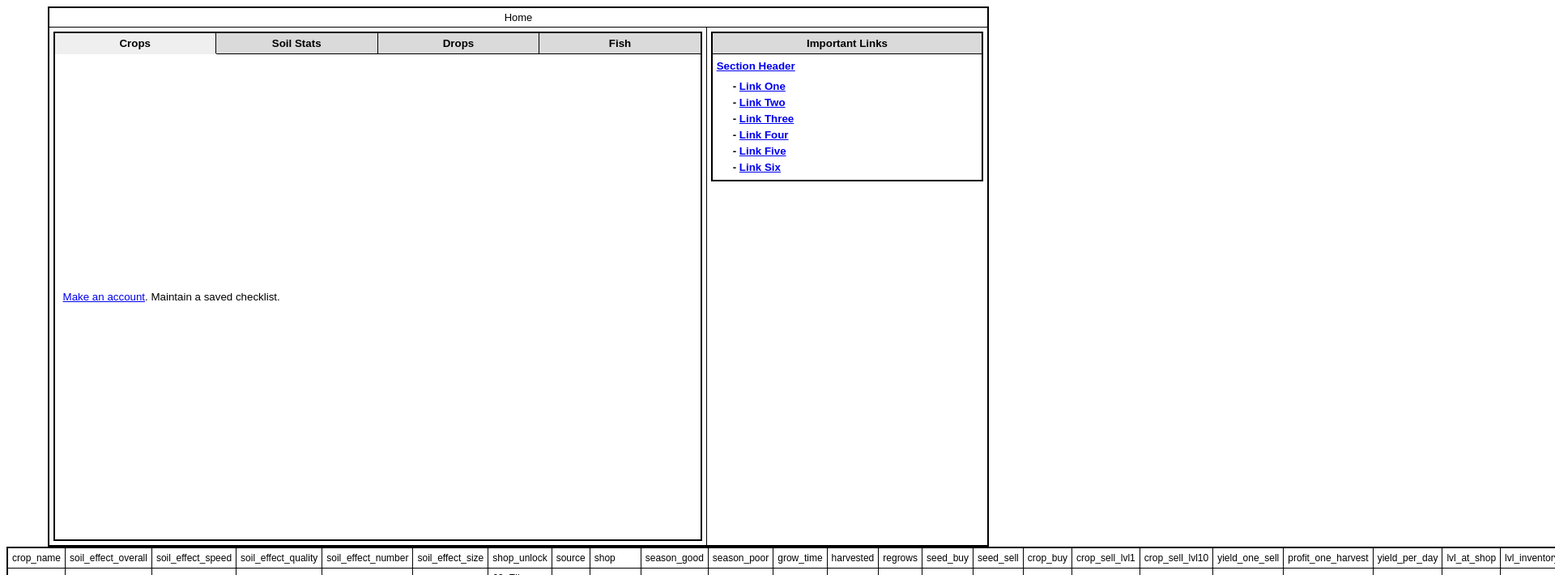
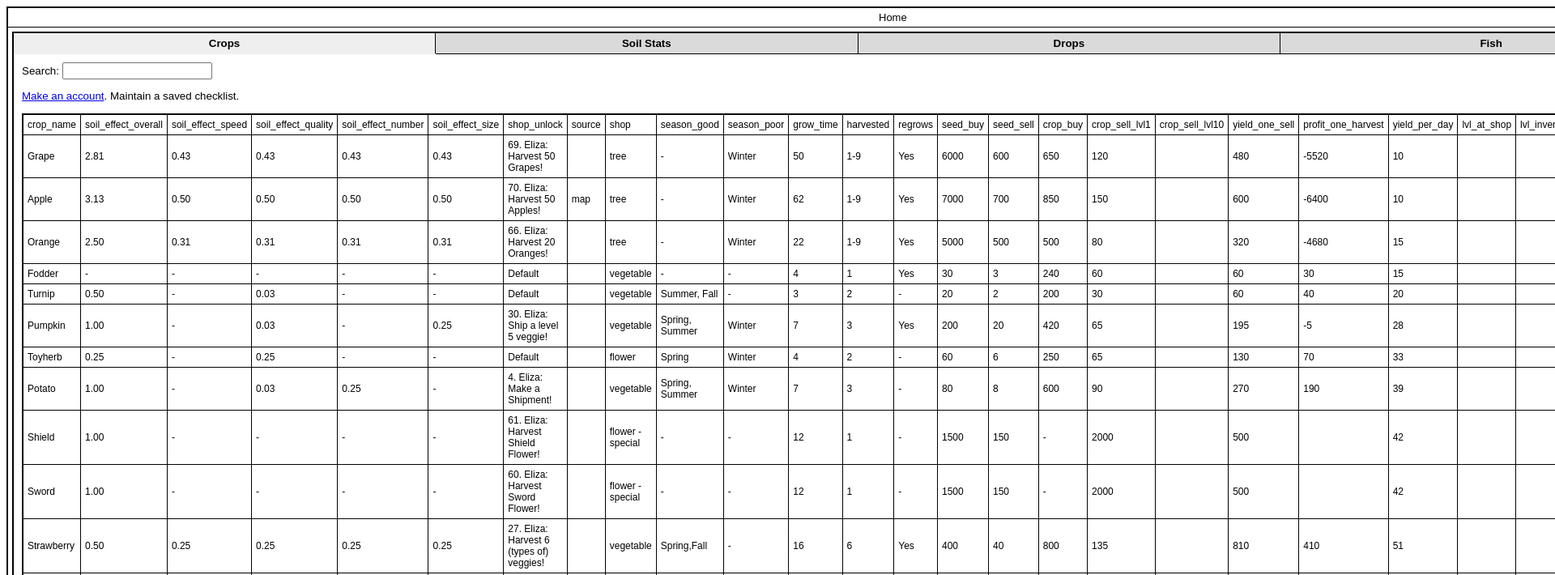
Before and after one commit to sixthfore/sixthfore.github.io, a plain HTML site: page index.html in a window 1280 px wide. Shown: the top 710 px of the page at 81% size, 1920 px wide, since content can reach past the window. Drawn offline with nearby package versions, Linux system fonts and the light colour scheme.

Commit message:
Table is now located in the tab content box, instead of outside of it. Some search function has also been implemented now, courtesy of M. Need to tweak with that and organize the tables more.

```diff
--- a/index.html
+++ b/index.html
@@ -1,3 +1,6 @@
+
+<script src="https://d3js.org/d3.v4.0.0-alpha.50.min.js"></script>
+<script src="https://d3js.org/d3.v3.min.js" charset="utf-8"></script>
 <script type="text/javascript">
 <!--
 
@@ -150,26 +153,12 @@ var DTT = {
 
             <!-- FIRST TAB --!>
             <div id="pro_welcome">
-
-              <script src="https://d3js.org/d3.v4.0.0-alpha.50.min.js"></script>
-              <script src="https://d3js.org/d3.v3.min.js" charset="utf-8"></script>
-              <script type="text/javascript"charset="utf-8">
-                d3.text("crops.csv", function(data) {
-                  var parsedCSV = d3.csv.parseRows(data);
-                  var container = d3.select("body")
-                    .append("table")
-                    .selectAll("tr")
-                        .data(parsedCSV).enter()
-                        .append("tr")
-                    .selectAll("td")
-                        .data(function(d) { return d; }).enter()
-                        .append("td")
-                        .text(function(d) { return d; });
-                  });
-              </script>
+              Search: <input id="search" type="text">
 
               <p><a href="/index.cgi?action=register">Make an account</a>.
               Maintain a saved checklist.</p>
+
+              <div id="theTableThing"></div>
             </div>
 
             <!-- SECOND TAB --!>
@@ -250,3 +239,36 @@ DTT.init();
 
 //-->
 </script>
+
+<script type="text/javascript"charset="utf-8">
+d3.text("crops.csv", function(data) {
+    var parsedCSV = d3.csv.parseRows(data);
+    var search = document.getElementById('search')
+
+    search.addEventListener('input', function() {
+      displayFilteredColumns(search.value);
+    });
+
+    var displayFilteredColumns = function(query) {
+    query = query || '';
+      var filteredCSV = parsedCSV.map(function(row) {
+        return row.filter(function(col, idx) {
+          return parsedCSV[0][idx].indexOf(query) >= 0 || idx == 0;
+        });
+      });
+
+      document.getElementById("theTableThing").innerHTML =  '';
+      var container = d3.select("#theTableThing")
+        .append("table")
+        .selectAll("tr")
+            .data(filteredCSV).enter()
+            .append("tr")
+        .selectAll("td")
+            .data(function(d) { return d; }).enter()
+            .append("td")
+            .text(function(d) { return d; });
+    };
+    displayFilteredColumns();
+
+    });
+</script>
```
